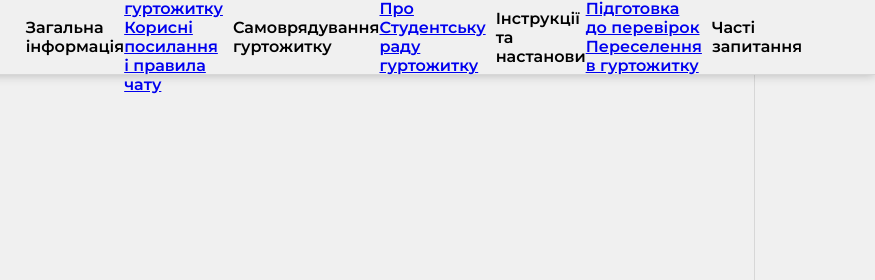
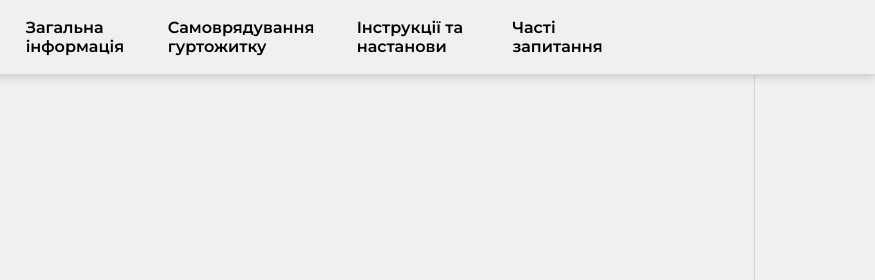
Before and after one commit to knudorm8/knudorm8_site, a plain HTML site: page index.html in a window 1280 px wide. Shown: the top 280 px of the page, 405-1280 px from the left. Drawn offline with Linux system fonts and the light colour scheme; a web font is replaced by a local one.

Commit message:
Fix after update.

```diff
--- a/index.html
+++ b/index.html
@@ -45,27 +45,28 @@
     <div class="navigationPanel__navigationContainer__navigationMenu">
       <div class="navigationPanel__navigationContainer__navigationMenu__dropdown">
         Загальна інформація
-        <div class="navigationPanel__navigationContainer__navigationMenu__dropdown__dropdown_menu">
+        <div class="navigationPanel__navigationContainer__navigationMenu__dropdown__dropdownMenu">
           <a href="#rules-in-dorm">Правила гуртожитку</a>
           <a href="#recommendations">Корисні посилання і правила чату</a>
-        <div class="navigationPanel__navigationContainer__navigationMenu__dropdown__dropdownMenu">
         </div>
       </div>
       <div class="navigationPanel__navigationContainer__navigationMenu__dropdown">
         Самоврядування гуртожитку
-        <div class="navigationPanel__navigationContainer__navigationMenu__dropdown__dropdown_menu">
+        <div class="navigationPanel__navigationContainer__navigationMenu__dropdown__dropdownMenu">
           <a href="#about-us">Про Студентську раду гуртожитку</a>
-        <div class="navigationPanel__navigationContainer__navigationMenu__dropdown__dropdownMenu">
-          <a href="https://t.me/s/gurt8" target="_blank">Telegram канал гуртожитку</a>
-          <a href="https://t.me/knudorm8_bot" target="_blank">Бот зворотного зв'язку</a>
+          <div class="navigationPanel__navigationContainer__navigationMenu__dropdown__dropdownMenu">
+            <a href="https://t.me/s/gurt8" target="_blank">Telegram канал гуртожитку</a>
+            <a href="https://t.me/knudorm8_bot" target="_blank">Бот зворотного зв'язку</a>
+          </div>
         </div>
       </div>
       <div class="navigationPanel__navigationContainer__navigationMenu__dropdown">
         Інструкції та настанови
-        <div class="navigationPanel__navigationContainer__navigationMenu__dropdown__dropdown_menu">
+        <div class="navigationPanel__navigationContainer__navigationMenu__dropdown__dropdownMenu">
           <a href="#inspections">Підготовка до перевірок</a>
           <a href="#in-dorm-move">Переселення в гуртожитку</a>
-        <div class="navigationPanel__navigationContainer__navigationMenu__dropdown__dropdownMenu">
+          <div class="navigationPanel__navigationContainer__navigationMenu__dropdown__dropdownMenu">
+          </div>
         </div>
       </div>
       <div class="navigationPanel__navigationContainer__navigationMenu__dropdown">
```
